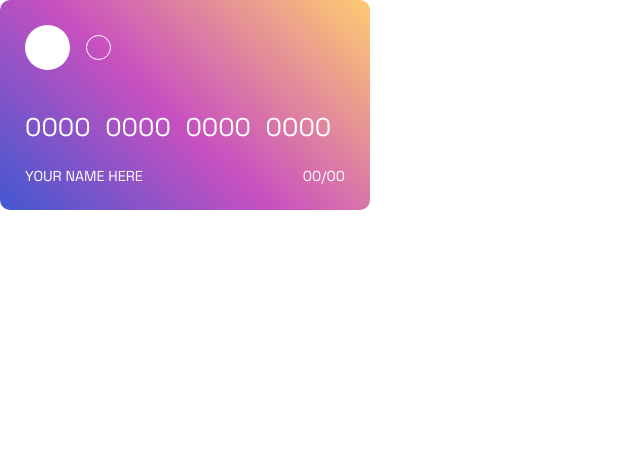
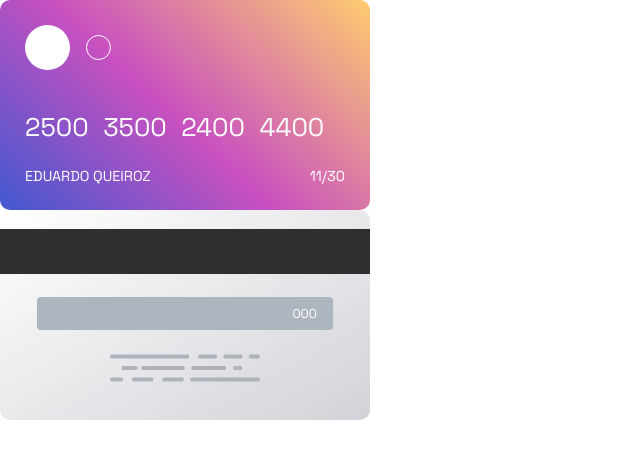
Before and after one commit to eduardoqsilva/Interative-card-react, a React (Vite) app: page / in a window 1280 px wide. Shown: the top 458 px of the page, without its empty margins (0-640 px from the left). Built offline with nearby package versions, Linux system fonts and the light colour scheme.

Commit message:
add back card component

```diff
--- a/src/App.tsx
+++ b/src/App.tsx
@@ -1,4 +1,4 @@
-import { CardFront } from "./components/Card/Cards"
+import { CardBack, CardFront } from "./components/Card/Cards"
 import { GlobalStyle } from "./styles/global"
 
 function App() {
@@ -7,10 +7,11 @@ function App() {
     <>
       <GlobalStyle/>
       <CardFront
-        //cardNumber={2500350024004400}
-        // name={"Janet Aplets"}
-        //dateCard={1130}
+        cardNumber={2500350024004400}
+        name={"eduardo queiroz"}
+        dateCard={1130}
       />
+      <CardBack/>
     </>
   )
 }
--- a/src/components/Card/Card.styled.ts
+++ b/src/components/Card/Card.styled.ts
@@ -62,3 +62,39 @@ export const FrontCard = styled.div`
     font-size: 0.9rem;
   }
 `
+
+export const BackCard = styled.div`
+  width: 370px;
+  height: 210px;
+  border-radius: 10px;
+  background: #d2d3d8;
+  background: linear-gradient(150deg, rgba(255,255,255,1) 0%, rgba(210,211,216,1) 100%);
+
+  font-family: 'Space Grotesk', sans-serif;
+  color: #ffff;
+
+  padding: 1.2rem 0 2rem 0;
+
+  display: flex;
+  flex-direction: column;
+  justify-content: space-between;
+  align-items: center;
+
+  & div.band{
+    background: #2f2f2f;
+
+    width: 100%;
+    height: 45px;
+  }
+  & div.wrapperNumber {
+    background: #adb5bf;
+    width: 80%;
+    padding: 0.5rem 1rem;
+
+    border-radius: 4px;
+
+    font-size: 0.8rem;
+
+    text-align: end;
+  }
+`
--- a/src/components/Card/Cards.tsx
+++ b/src/components/Card/Cards.tsx
@@ -1,9 +1,13 @@
-import { FrontCard } from "./Card.styled";
+import { BackCard, FrontCard } from "./Card.styled";
+import cardDecal from '../../assets/svg/card-decal.svg'
 
 interface CardFrontType {
   cardNumber?: number
   name?: string
   dateCard?: number
+}
+interface CardBackType {
+  cvv?: number
 }
 
 export function CardFront({ cardNumber, name = 'your name here', dateCard }:CardFrontType) {
@@ -19,6 +23,7 @@ export function CardFront({ cardNumber, name = 'your name here', dateCard }:Card
 
 
   return(
+    <>
       <FrontCard>
         <div className="circle">
           <div></div>
@@ -30,5 +35,24 @@ export function CardFront({ cardNumber, name = 'your name here', dateCard }:Card
         </div>
         <span className="date">{date}</span>
       </FrontCard>
+    </>
   )
 }
+
+export function CardBack({ cvv }:CardBackType){
+
+  const cvvNumber: string = cvv ? cvv.toString() : '000'
+
+  return(
+    <BackCard>
+      <div className="band">
+      </div>
+      <div className="wrapperNumber">
+        <span>{cvvNumber}</span>
+      </div>
+      <div className="decalWrapper">
+        <img src={cardDecal}/>
+      </div>
+    </BackCard>
+  )
+}
--- a/src/styles/global.ts
+++ b/src/styles/global.ts
@@ -1,4 +1,4 @@
-import { createGlobalStyle, GlobalStyleComponent } from "styled-components";
+import { createGlobalStyle } from "styled-components";
 
 export const GlobalStyle = createGlobalStyle`
   *{
```
Also changed, not shown: src/assets/svg/card-decal.svg (added). Lines whose indentation alone changed are shown as unchanged.
